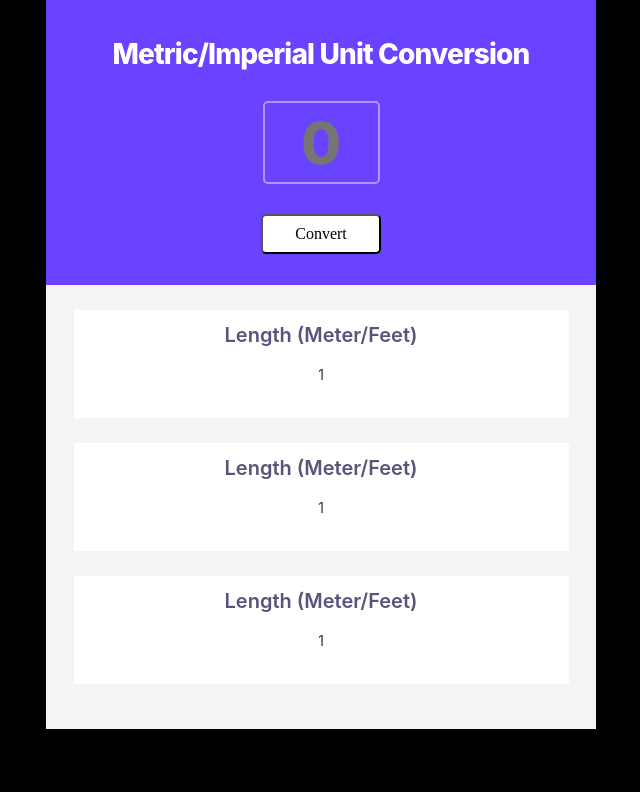
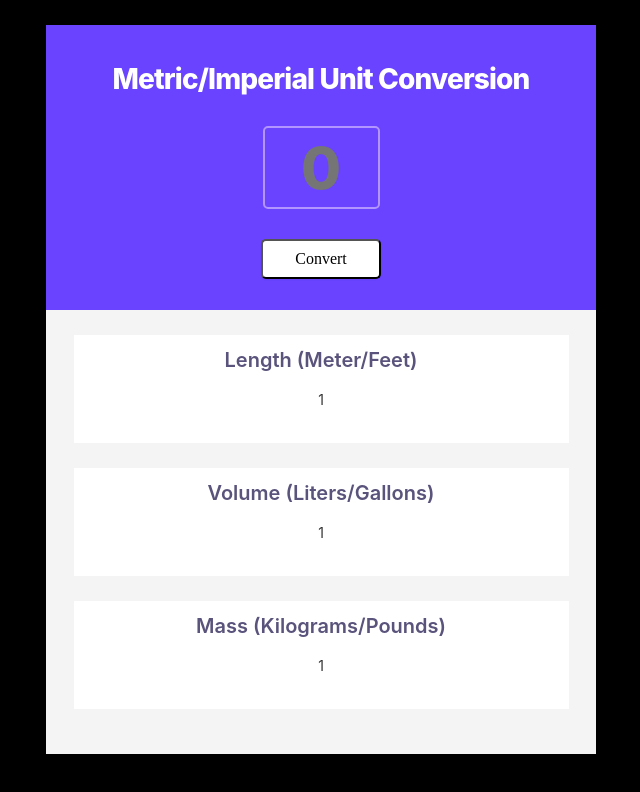
Before and after one commit to CasaOne69/unit-convertor, a website built with Vite: page index.html in a window 1280 px wide. Shown: the whole page, without its empty margins (319-959 px from the left). Built offline with nearby package versions, Linux system fonts and the light colour scheme.

Commit message:
top margin added

```diff
--- a/index.css
+++ b/index.css
@@ -2,6 +2,7 @@ body {
     margin: 0;
     background-color: black;
     text-align: center;
+    margin-top: 25px;
 }
 .main {
     width: 550px;
--- a/index.html
+++ b/index.html
@@ -20,12 +20,12 @@
               </div>
               <div class="lower">
                 <div class="cont">
-                 <p class="lowerh">Length (Meter/Feet)</p>
+                 <p class="lowerh">Volume (Liters/Gallons)</p>
                  <p class="lowero">1</p>
                 </div>
                 <div class="lower">
                     <div class="cont">
-                     <p class="lowerh">Length (Meter/Feet)</p>
+                     <p class="lowerh">Mass (Kilograms/Pounds)</p>
                      <p class="lowero">1</p>
                     </div>
 
```
